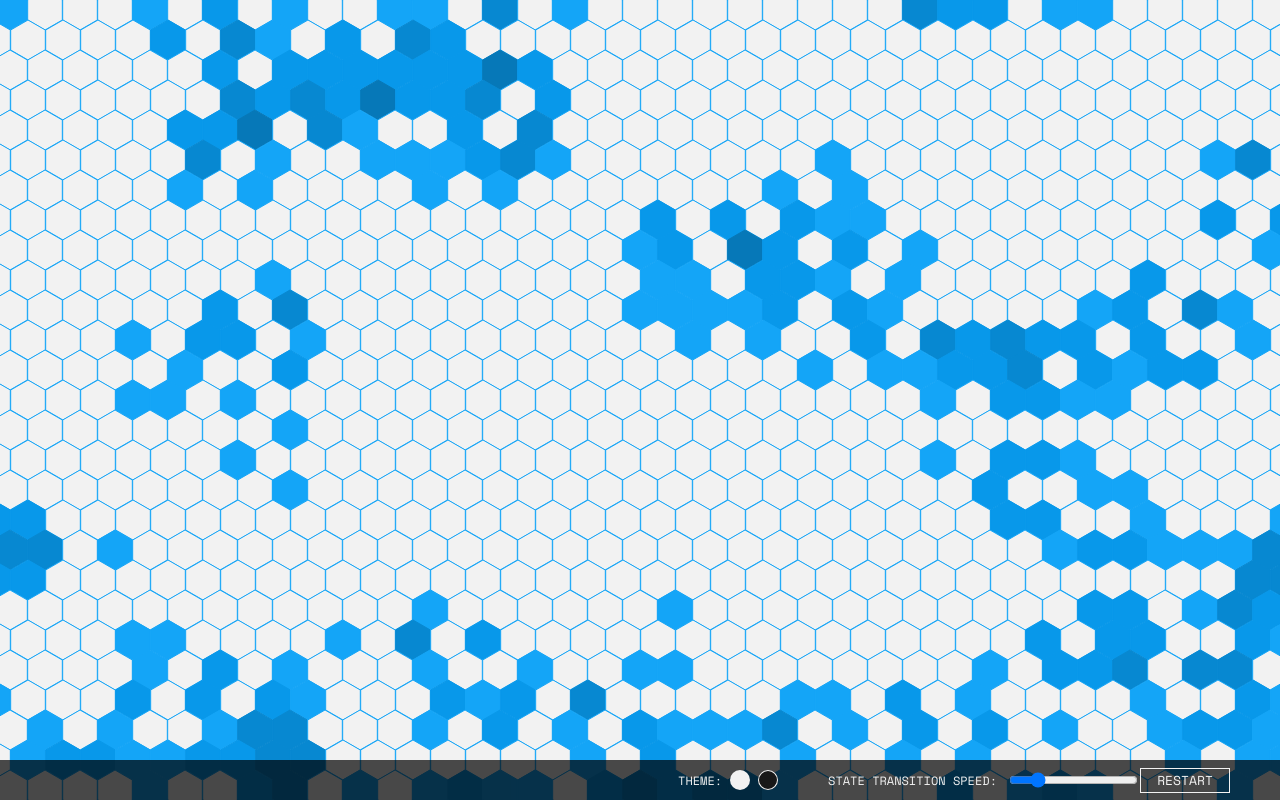
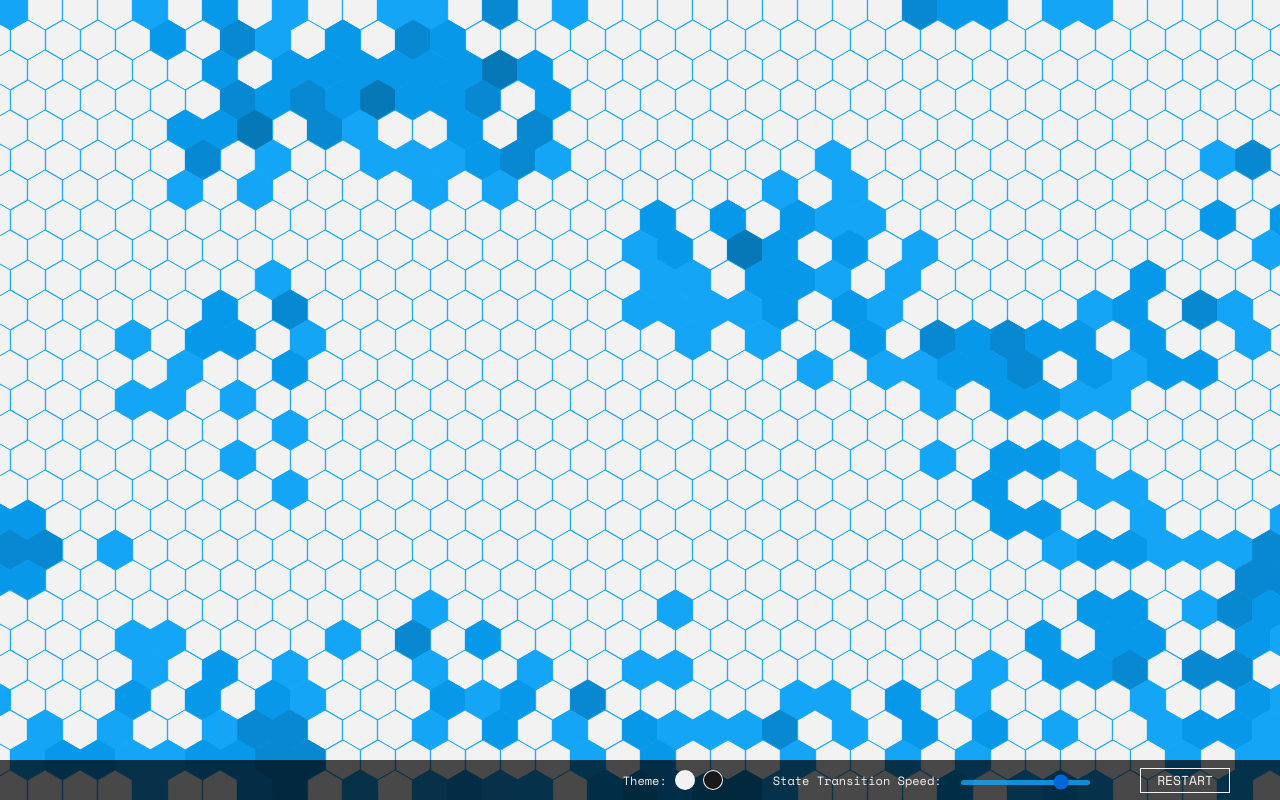
Before and after one commit to lucafalasco/B25, a website built with webpack: page src/static/index.html in a window 1280 px wide. Built offline with nearby package versions, Linux system fonts and the light colour scheme.

Commit message:
Capitalize labels

```diff
--- a/src/static/index.html
+++ b/src/static/index.html
@@ -13,12 +13,14 @@
   <svg id="game" xmlns="http://www.w3.org/2000/svg" version="1.1"> </svg>
   <div class="panel">
     <div class="theme">
-      THEME:
+      Theme:
       <div class="breadcrumb light" onclick="toggleTheme('light')"></div>
       <div class="breadcrumb dark" onclick="toggleTheme('dark')"></div>
     </div>
-    <label for="speed">STATE TRANSITION SPEED:</label>
-    <input type="range" min="10" max="500" value="100" id="speed" step="1" oninput="updateSpeed(value)">
+    <div class="speed">
+      <label for="speed">State Transition Speed:</label>
+      <input type="range" min="10" max="500" value="100" id="speed-range" step="1" oninput="updateSpeed(value)">
+    </div>
     <button class="restart" onclick="restart()">RESTART</button>
   </div>
 
```
